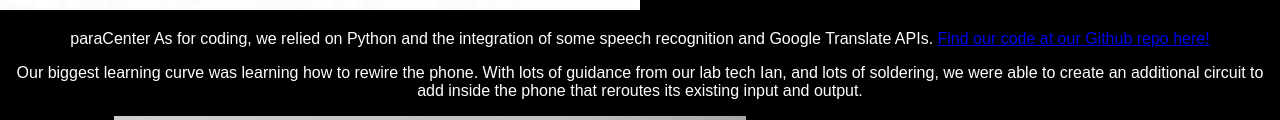
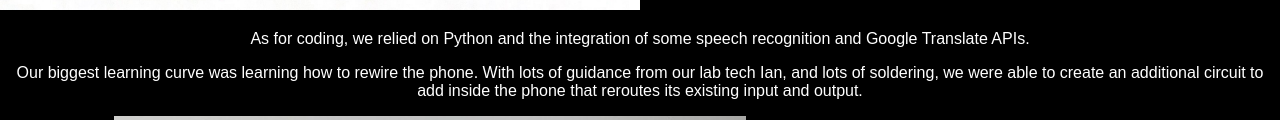
Before and after one commit to malayaheflin/LostInTransWeb, a plain HTML site: page bts.html in a window 1280 px wide. Shown: the part 1354-1474 px from the top of the page. Drawn offline with Linux system fonts and the light colour scheme; a web font is replaced by a local one.

Commit message:
minor fixes

```diff
--- a/bts.html
+++ b/bts.html
@@ -44,9 +44,8 @@
       <!-- End photo grid -->
     </div>
 
-    <p class = "paraCenter"> paraCenter As for coding, we relied on Python and the integration of some speech
-      recognition and Google Translate APIs. <a href="https://github.com/riyakanani/LostInTranslation" target="_blank" class="w3-hover-opacity">Find our code at our Github
-      repo here!</a>
+    <p class = "paraCenter">As for coding, we relied on Python and the integration of some speech
+      recognition and Google Translate APIs.
     </p>
     <p class = "paraCenter">Our biggest learning curve was learning how to rewire the phone.
       With lots of guidance from our lab tech Ian, and lots of soldering,
```
